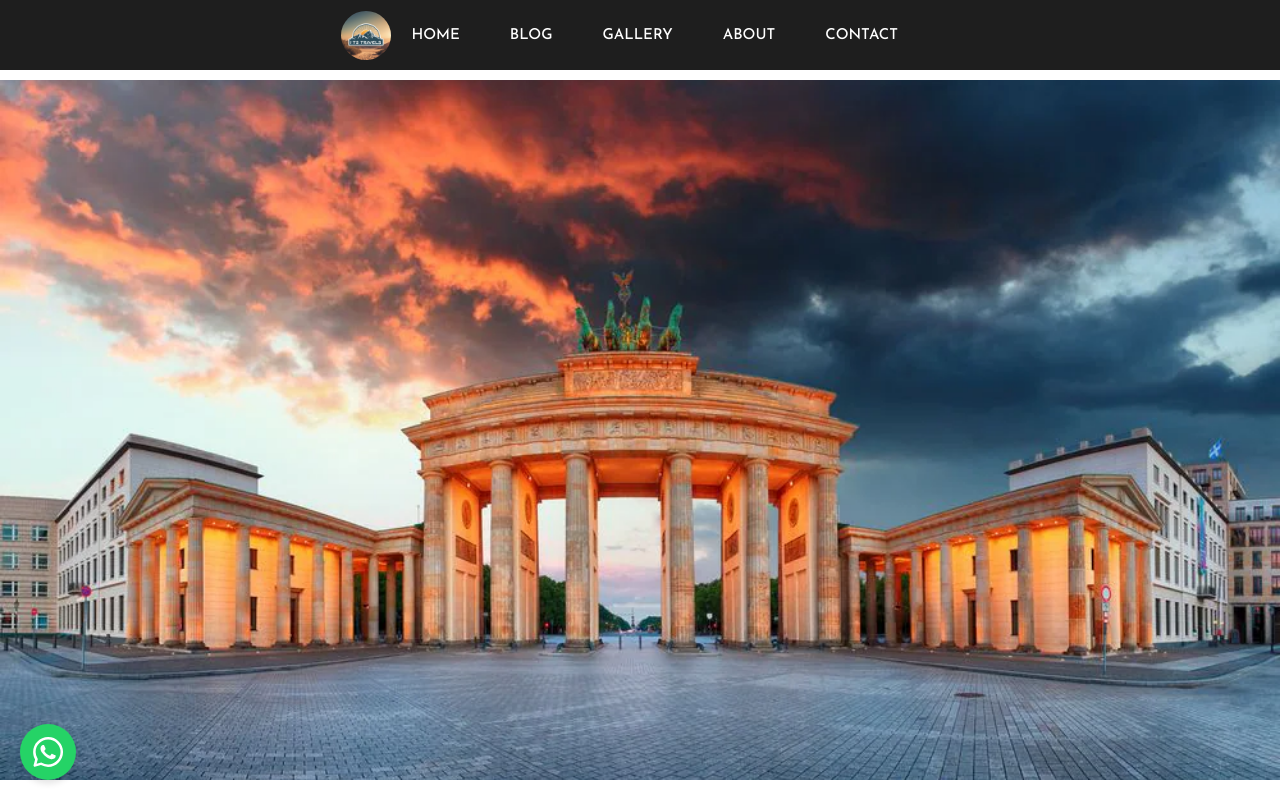
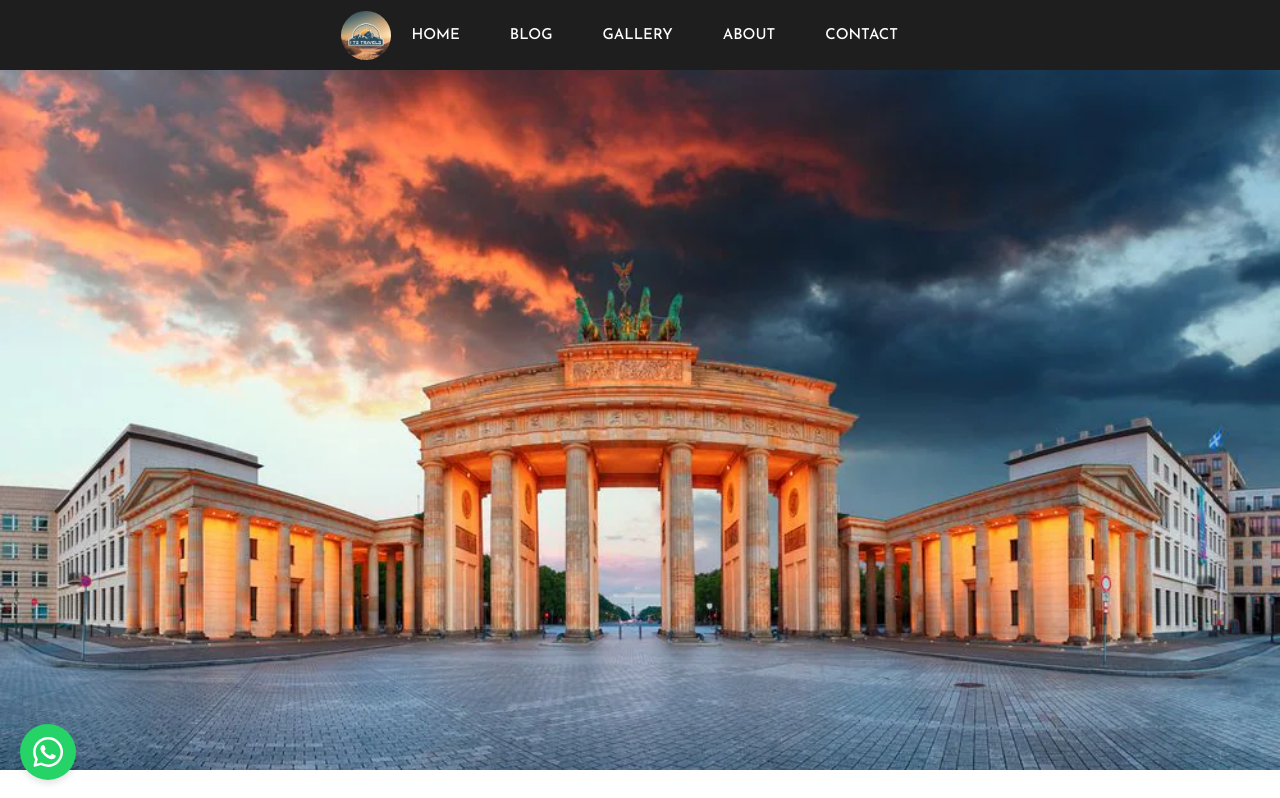
Before and after one commit to BlessingLuphahla/blog-app-ui, a React (Create React App) app: page / in a window 1280 px wide. Shown: the top 798 px of the page. Built offline with nearby package versions, Linux system fonts and the light colour scheme; no server answers.

Commit message:
header update

```diff
--- a/src/components/header/header.css
+++ b/src/components/header/header.css
@@ -29,7 +29,7 @@
 .headerImage {
   width: 100%;
   height: 700px;
-  margin-top: 10px;
+  margin: 0;
   object-fit: cover;
 }
 
```
